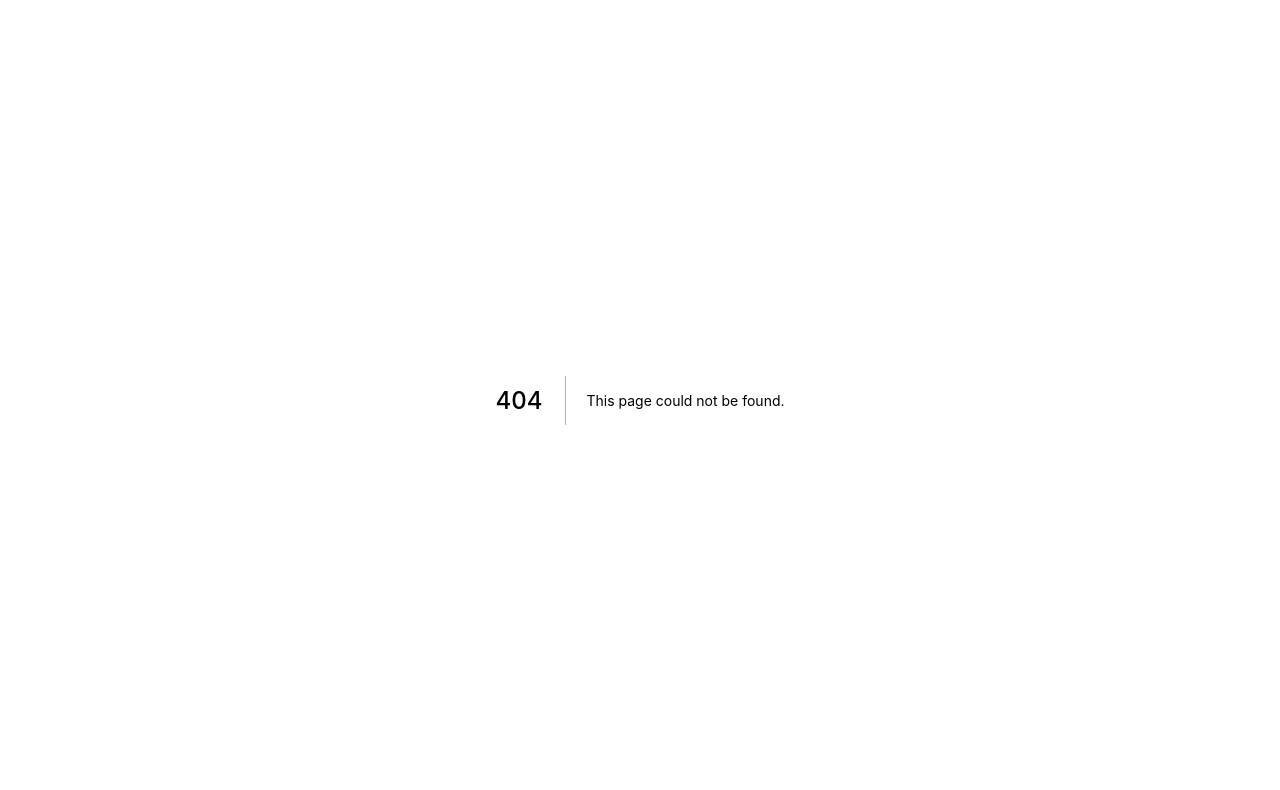
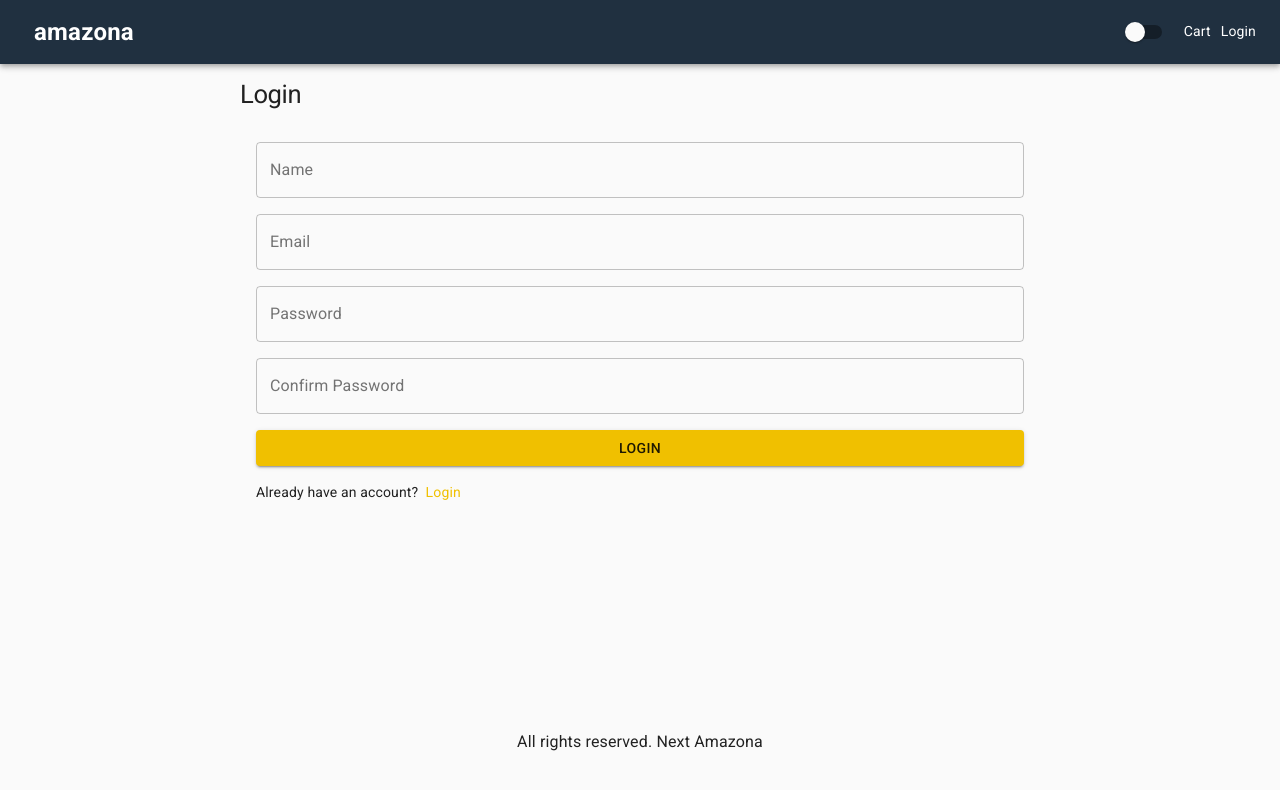
Before and after one commit to ComputerScientistAndrew/next-amazona, a Next.js app: page /register in a window 1280 px wide. Before the commit this address had no page. Shown: the top 790 px of the page. Built offline with nearby package versions, Linux system fonts and the light colour scheme.

Commit message:
Added Register User to DB

```diff
--- /dev/null
+++ b/pages/api/users/register.js
@@ -0,0 +1,26 @@
+import nc from 'next-connect';
+import User from '../../../models/User';
+import db from '../../../utils/db';
+import bcrypt from 'bcryptjs';
+import { signToken } from '../../../utils/auth';
+
+const handler = nc();
+
+handler.post(async (req, res) => {
+    await db.connect();
+    const newUser = new User({ name: req.body.name, email: req.body.email, password: bcrypt.hashSync(req.body.password), isAdmin: false });
+    const user = await newUser.save();
+    await db.disconnect();
+
+    const token = signToken(user);
+    res.send({
+        token,
+        _id: user._id,
+        name: user.name,
+        email: user.email,
+        isAdmin: user.isAdmin
+    });
+
+});
+
+export default handler;
--- /dev/null
+++ b/pages/register.js
@@ -0,0 +1,75 @@
+import { Button, Link, List, ListItem, TextField, Typography } from '@material-ui/core'
+import React, { useContext, useEffect, useState } from 'react'
+import Layout from '../components/Layout'
+import useStyles from '../utils/styles'
+import NextLink from 'next/link';
+import axios from 'axios';
+import { Store } from '../utils/Store';
+import { useRouter } from "next/router";
+import Cookies from 'js-cookie';
+
+export default function Register() {
+    const { state, dispatch } = useContext(Store);
+    const { userInfo } = state;
+    const router = useRouter();
+    const { redirect } = router.query;
+    useEffect(() => {
+        if (userInfo) {
+            router.push('/');
+        }
+    }, []);
+    const [name, setName] = useState('');
+    const [email, setEmail] = useState('');
+    const [password, setPassword] = useState('');
+    const [confirmPassword, setConfirmPassword] = useState('');
+    const classes = useStyles();
+    const submitHandler = async (e) => {
+        e.preventDefault();
+        if (password !== confirmPassword) {
+            alert('Passwords do not match.');
+            return;
+        }
+        try {
+            const { data } = await axios.post('/api/users/register', { name, email, password });
+            dispatch({ type: 'USER_LOGIN', payload: data });
+            Cookies.set('userInfo', JSON.stringify(data));
+            router.push(redirect || '/');
+        } catch (error) {
+            alert(error.response.data ? error.response.data.message : error.message);
+        }
+    }
+    return (
+        <div>
+            <Layout title="Register">
+                <form onSubmit={submitHandler} className={classes.form}>
+                    <Typography component="h1" variant="h1">
+                        Login
+                    </Typography>
+                    <List>
+                        <ListItem>
+                            <TextField variant="outlined" fullWidth id="name" label="Name" inputProps={{ type: 'text' }} onChange={e => setName(e.target.value)}></TextField>
+                        </ListItem>
+                        <ListItem>
+                            <TextField variant="outlined" fullWidth id="email" label="Email" inputProps={{ type: 'email' }} onChange={e => setEmail(e.target.value)}></TextField>
+                        </ListItem>
+                        <ListItem>
+                            <TextField variant="outlined" fullWidth id="password" label="Password" inputProps={{ type: 'password' }} onChange={e => setPassword(e.target.value)}></TextField>
+                        </ListItem>
+                        <ListItem>
+                            <TextField variant="outlined" fullWidth id="confirmPassword" label="Confirm Password" inputProps={{ type: 'password' }} onChange={e => setConfirmPassword(e.target.value)}></TextField>
+                        </ListItem>
+                        <ListItem>
+                            <Button variant="contained" type="submit" fullWidth color="primary">
+                                Login
+                            </Button>
+                        </ListItem>
+                        <ListItem>
+                            Already have an account? &nbsp;
+                            <NextLink href={`/login?redirect=${redirect || '/'}`}><Link>Login</Link></NextLink>
+                        </ListItem>
+                    </List>
+                </form>
+            </Layout>
+        </div >
+    )
+}
--- a/styles/globals.css
+++ b/styles/globals.css
@@ -9,6 +9,7 @@
 a {
   color: inherit;
   text-decoration: none;
+  cursor: pointer;
 }
 
 * {
```
